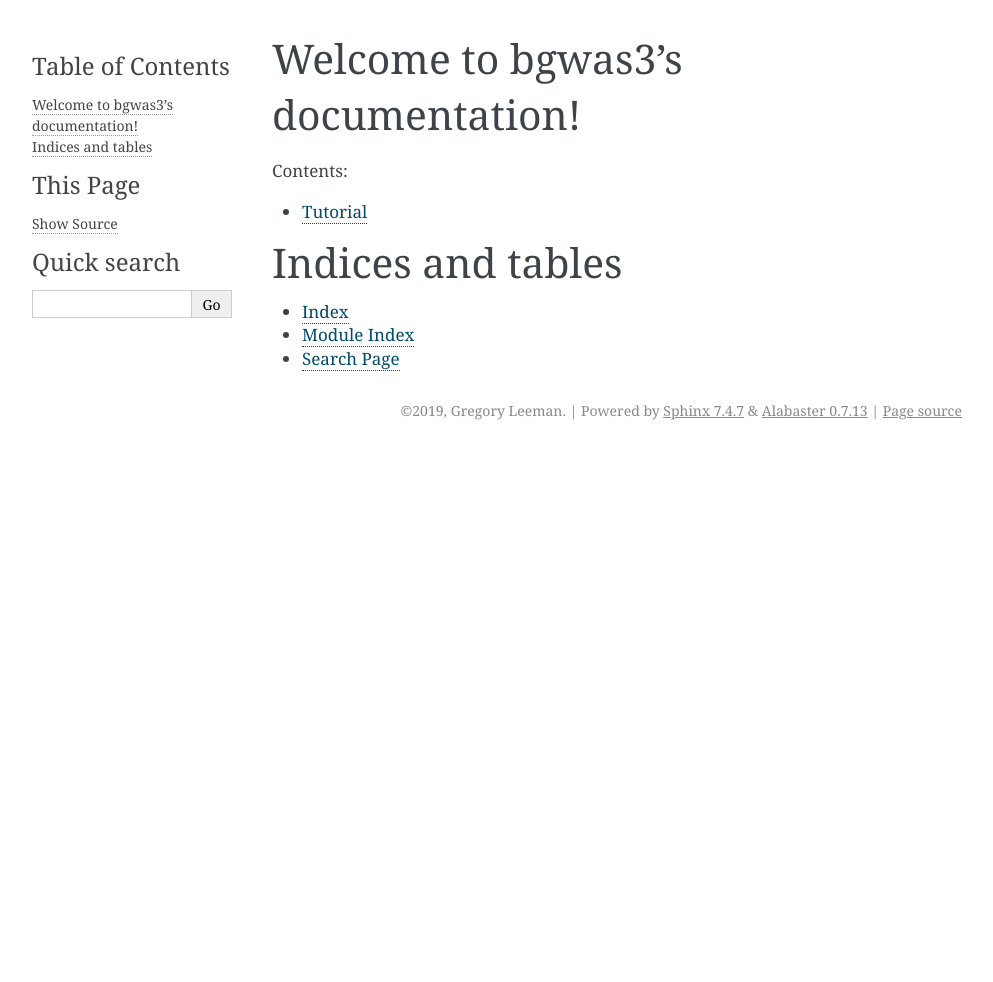
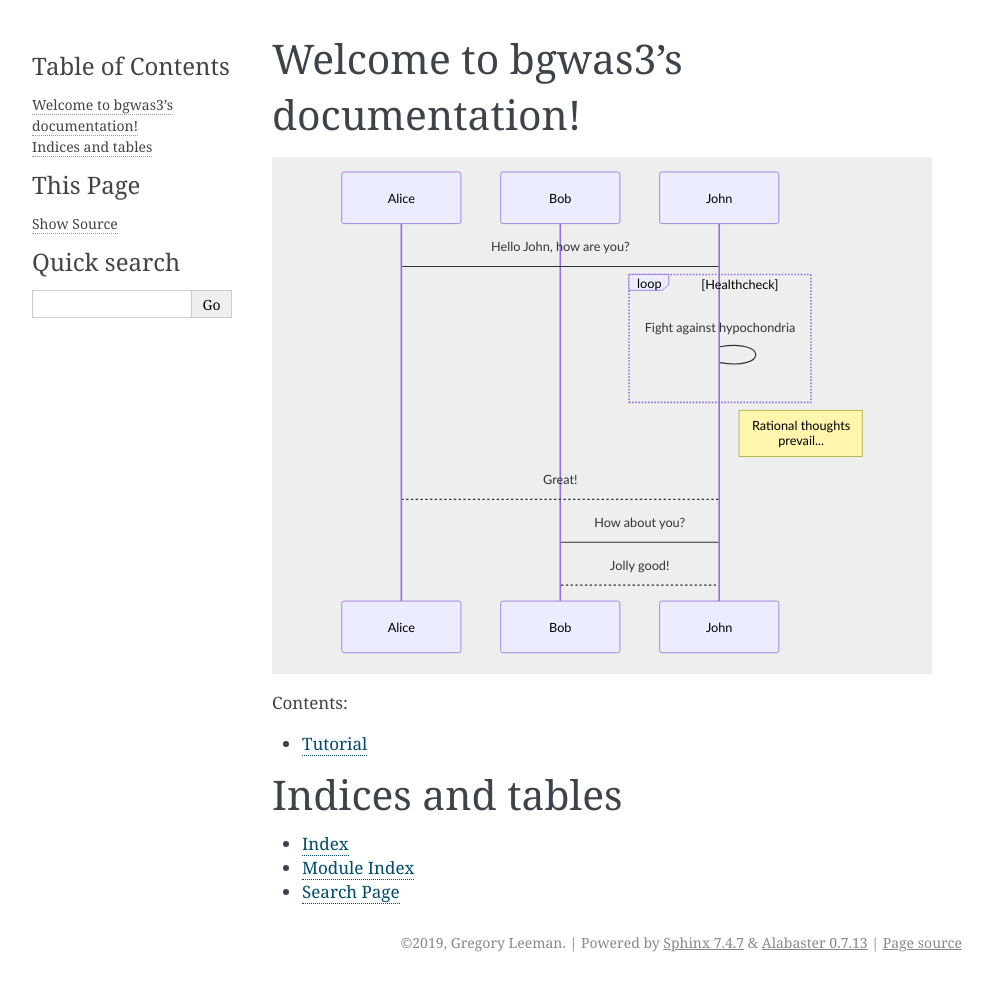
Before and after one commit to rarichards/bgwas3, a Sphinx documentation site: the page built from docs/source/index.rst, in a window 1280 px wide. Shown: the whole page, without its empty margins (148-1141 px from the left). Built offline with Sphinx 7.4.7, drawn with Linux system fonts in a browser that asks for light colours; before the commit the page ends 900 px from its top, so only the background shows below that.

```diff
--- a/docs/source/conf.py
+++ b/docs/source/conf.py
@@ -31,6 +31,7 @@ master_doc = 'index'
 # extensions coming with Sphinx (named 'sphinx.ext.*') or your custom
 # ones.
 extensions = [
+    'sphinxcontrib.mermaid'
 ]
 
 # Add any paths that contain templates here, relative to this directory.
--- a/docs/source/index.rst
+++ b/docs/source/index.rst
@@ -5,6 +5,20 @@
 
 Welcome to bgwas3's documentation!
 ==================================
+
+.. mermaid::
+
+   sequenceDiagram
+      participant Alice
+      participant Bob
+      Alice->John: Hello John, how are you?
+      loop Healthcheck
+          John->John: Fight against hypochondria
+      end
+      Note right of John: Rational thoughts <br/>prevail...
+      John-->Alice: Great!
+      John->Bob: How about you?
+      Bob-->John: Jolly good!
 
 .. toctree::
    :maxdepth: 2
```
Also changed, not shown: docs/source/_static/diagram.svg.
